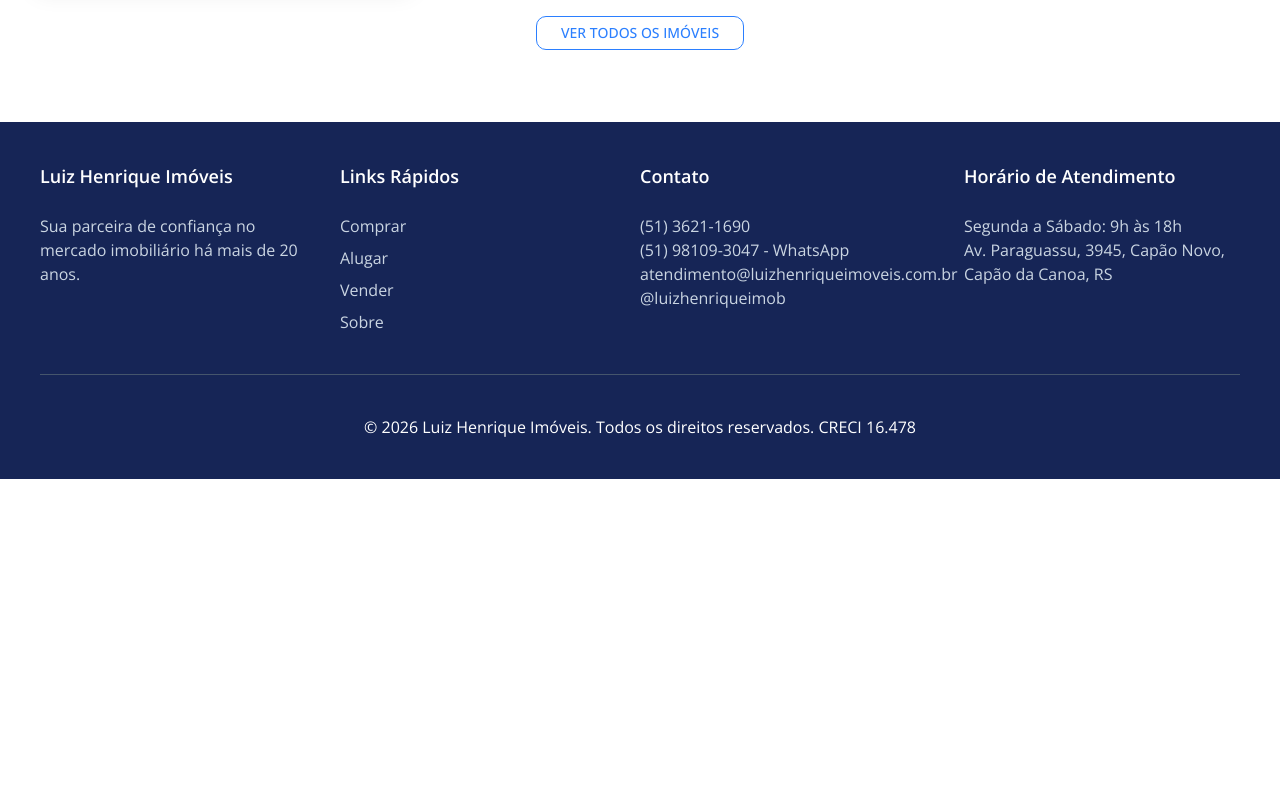
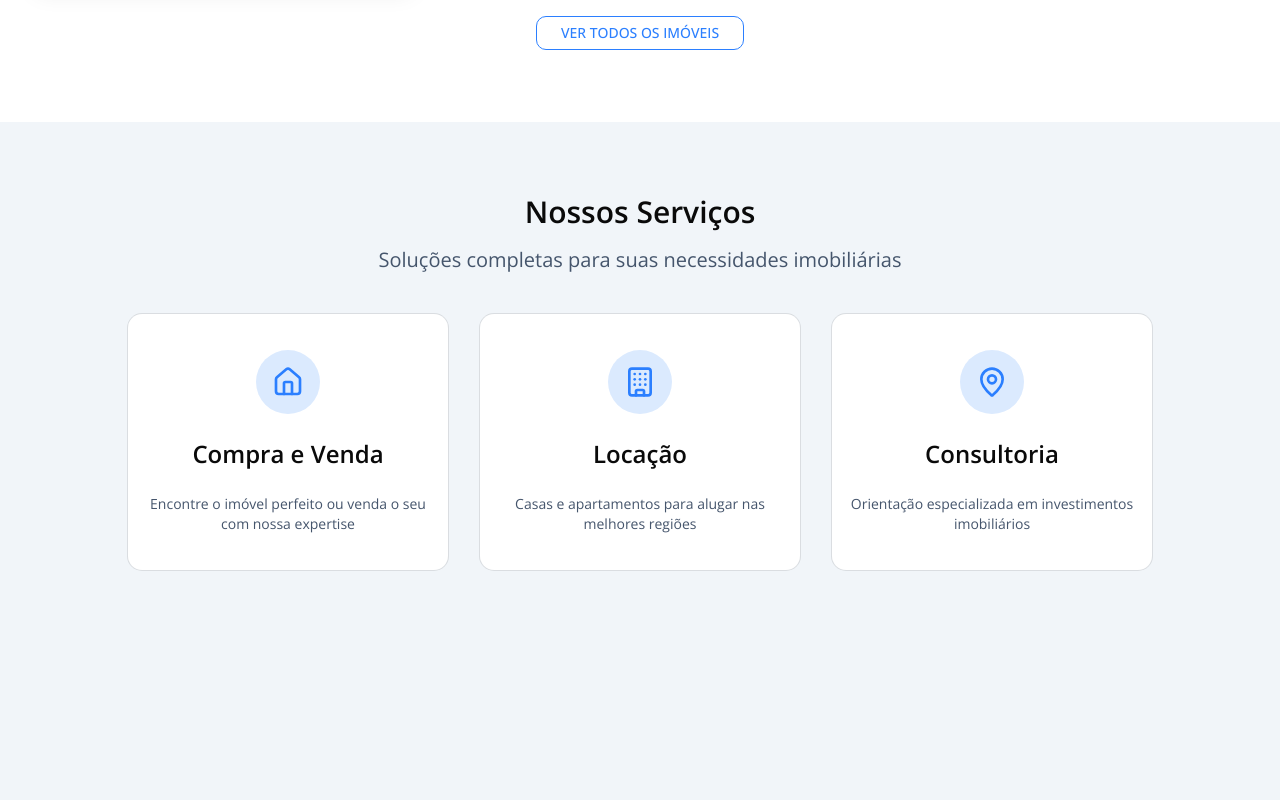
Before and after one commit to Marjorie-Pereira/imobiliaria-lh, a Next.js app: page / in a window 1280 px wide. Shown: the part 2000-2800 px from the top of the page. Before the commit the page ends 2479 px from the top, so only its background shows below. Built offline with nearby package versions, Linux system fonts and the light colour scheme.

Commit message:
advertisement section

```diff
--- /dev/null
+++ b/app/components/serviceCard.tsx
@@ -0,0 +1,22 @@
+import { Card, CardContent } from "@/components/ui/card";
+import { LucideIcon } from "lucide-react";
+
+type ServiceCardProps = {
+  Icon: LucideIcon;
+  title: string
+  description: string
+};
+export default function ServiceCard({ Icon, title, description }: ServiceCardProps) {
+  return (
+    <Card size="sm" className="min-w-60 max-w-80 flex flex-col items-center ">
+      <CardContent className="py-6">
+        <div className="bg-blue-100 rounded-full flex justify-center items-center w-fit p-4 mx-auto mb-6">
+          <Icon className="text-blue-500" size={32} />
+        </div>
+        <h3 className="text-2xl font-semibold mb-6">{title}
+        </h3>
+        <p className="text-slate-600">{description}</p>
+      </CardContent>
+    </Card>
+  );
+}
--- a/app/page.tsx
+++ b/app/page.tsx
@@ -7,11 +7,12 @@ import {
   SelectGroup,
   SelectItem,
 } from "@/components/ui/select";
-import { Search } from "lucide-react";
+import { Building, House, MapPin, Search } from "lucide-react";
 import Image from "next/image";
 import { SearchProperty } from "./components/searchProperty";
 import PropertyCard from "./components/propertyCard";
 import Link from "next/link";
+import ServiceCard from "./components/serviceCard";
 
 export default function Home() {
   return (
@@ -44,19 +45,78 @@ export default function Home() {
           Selecionamos as melhores oportunidades para você
         </p>
         <div className="grid grid-cols-1 md:grid-cols-2 lg:grid-cols-3 gap-8">
-          <PropertyCard bathrooms={3} bedrooms={3} image="/casademo.jpeg" location="Capão da Canoa, RS" title="Casa linda" price={500000} type="venda" area={200}  />
-          <PropertyCard bathrooms={3} bedrooms={3} image="/casademo.jpeg" location="Capão da Canoa, RS" title="Casa linda" price={500000} type="aluguel" area={200}  />
-          <PropertyCard bathrooms={3} bedrooms={3} image="/casademo.jpeg" location="Capão da Canoa, RS" title="Casa linda" price={500000} type="venda" area={200}  />
-          <PropertyCard bathrooms={3} bedrooms={3} image="/casademo.jpeg" location="Capão da Canoa, RS" title="Casa linda" price={500000} type="venda" area={200}  />
+          <PropertyCard
+            bathrooms={3}
+            bedrooms={3}
+            image="/casademo.jpeg"
+            location="Capão da Canoa, RS"
+            title="Casa linda"
+            price={500000}
+            type="venda"
+            area={200}
+          />
+          <PropertyCard
+            bathrooms={3}
+            bedrooms={3}
+            image="/casademo.jpeg"
+            location="Capão da Canoa, RS"
+            title="Casa linda"
+            price={500000}
+            type="aluguel"
+            area={200}
+          />
+          <PropertyCard
+            bathrooms={3}
+            bedrooms={3}
+            image="/casademo.jpeg"
+            location="Capão da Canoa, RS"
+            title="Casa linda"
+            price={500000}
+            type="venda"
+            area={200}
+          />
+          <PropertyCard
+            bathrooms={3}
+            bedrooms={3}
+            image="/casademo.jpeg"
+            location="Capão da Canoa, RS"
+            title="Casa linda"
+            price={500000}
+            type="venda"
+            area={200}
+          />
         </div>
         <div className="pt-10">
           <Button
             variant={"outline"}
             className="py-4 px-6 border-blue-500 text-blue-500"
           >
-            <Link href={'/imoveis'}>VER TODOS OS IMÓVEIS</Link>
-
+            <Link href={"/imoveis"}>VER TODOS OS IMÓVEIS</Link>
           </Button>
+        </div>
+      </section>
+      {/* serviços */}
+      <section className="mx-auto py-18 px-8 text-center bg-slate-100 h-screen">
+        <h2 className="text-3xl font-semibold mb-0">Nossos Serviços</h2>
+        <p className="text-xl mt-4 mb-10 text-slate-600">
+          Soluções completas para suas necessidades imobiliárias
+        </p>
+        <div className="flex justify-center gap-8">
+          <ServiceCard
+            Icon={House}
+            title="Compra e Venda"
+            description="Encontre o imóvel perfeito ou venda o seu com nossa expertise"
+          />
+          <ServiceCard
+            Icon={Building}
+            title="Locação"
+            description="Casas e apartamentos para alugar nas melhores regiões"
+          />
+          <ServiceCard
+            Icon={MapPin}
+            title="Consultoria"
+            description="Orientação especializada em investimentos imobiliários"
+          />
         </div>
       </section>
     </main>
--- /dev/null
+++ b/components/ui/card.tsx
@@ -0,0 +1,103 @@
+import * as React from "react"
+
+import { cn } from "@/lib/utils"
+
+function Card({
+  className,
+  size = "default",
+  ...props
+}: React.ComponentProps<"div"> & { size?: "default" | "sm" }) {
+  return (
+    <div
+      data-slot="card"
+      data-size={size}
+      className={cn(
+        "group/card flex flex-col gap-4 overflow-hidden rounded-xl bg-card py-4 text-sm text-card-foreground ring-1 ring-foreground/10 has-data-[slot=card-footer]:pb-0 has-[>img:first-child]:pt-0 data-[size=sm]:gap-3 data-[size=sm]:py-3 data-[size=sm]:has-data-[slot=card-footer]:pb-0 *:[img:first-child]:rounded-t-xl *:[img:last-child]:rounded-b-xl",
+        className
+      )}
+      {...props}
+    />
+  )
+}
+
+function CardHeader({ className, ...props }: React.ComponentProps<"div">) {
+  return (
+    <div
+      data-slot="card-header"
+      className={cn(
+        "group/card-header @container/card-header grid auto-rows-min items-start gap-1 rounded-t-xl px-4 group-data-[size=sm]/card:px-3 has-data-[slot=card-action]:grid-cols-[1fr_auto] has-data-[slot=card-description]:grid-rows-[auto_auto] [.border-b]:pb-4 group-data-[size=sm]/card:[.border-b]:pb-3",
+        className
+      )}
+      {...props}
+    />
+  )
+}
+
+function CardTitle({ className, ...props }: React.ComponentProps<"div">) {
+  return (
+    <div
+      data-slot="card-title"
+      className={cn(
+        "font-heading text-base leading-snug font-medium group-data-[size=sm]/card:text-sm",
+        className
+      )}
+      {...props}
+    />
+  )
+}
+
+function CardDescription({ className, ...props }: React.ComponentProps<"div">) {
+  return (
+    <div
+      data-slot="card-description"
+      className={cn("text-sm text-muted-foreground", className)}
+      {...props}
+    />
+  )
+}
+
+function CardAction({ className, ...props }: React.ComponentProps<"div">) {
+  return (
+    <div
+      data-slot="card-action"
+      className={cn(
+        "col-start-2 row-span-2 row-start-1 self-start justify-self-end",
+        className
+      )}
+      {...props}
+    />
+  )
+}
+
+function CardContent({ className, ...props }: React.ComponentProps<"div">) {
+  return (
+    <div
+      data-slot="card-content"
+      className={cn("px-4 group-data-[size=sm]/card:px-3", className)}
+      {...props}
+    />
+  )
+}
+
+function CardFooter({ className, ...props }: React.ComponentProps<"div">) {
+  return (
+    <div
+      data-slot="card-footer"
+      className={cn(
+        "flex items-center rounded-b-xl border-t bg-muted/50 p-4 group-data-[size=sm]/card:p-3",
+        className
+      )}
+      {...props}
+    />
+  )
+}
+
+export {
+  Card,
+  CardHeader,
+  CardFooter,
+  CardTitle,
+  CardAction,
+  CardDescription,
+  CardContent,
+}
```
